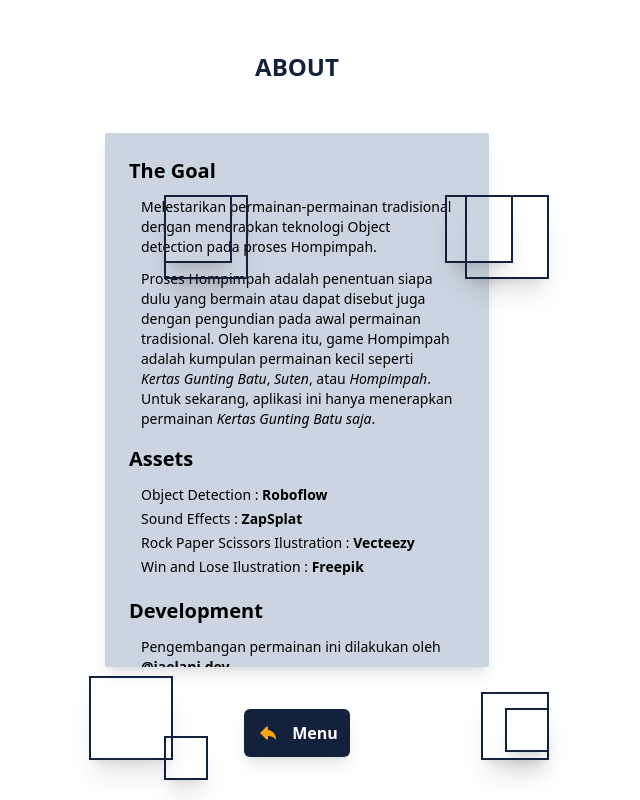
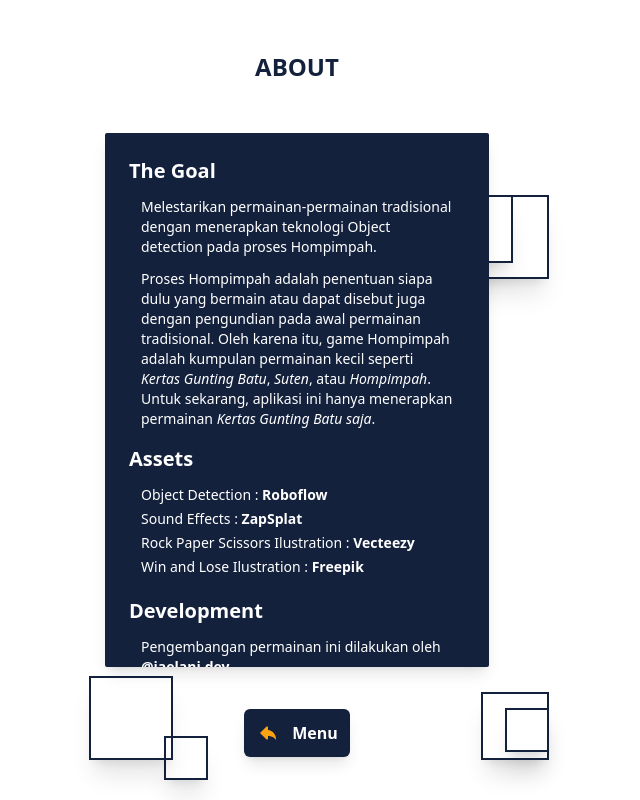
Before and after one commit to MSeptianJ/hompimpah-object-detection, a React (Vite) app: page /about in a window 1280 px wide. Shown: the whole page, without its empty margins (343-983 px from the left). Built offline with nearby package versions, Linux system fonts and the light colour scheme; a web font is replaced by a local one.

Commit message:
Change About Page Style

```diff
--- a/src/routes/about/components/AboutContent.jsx
+++ b/src/routes/about/components/AboutContent.jsx
@@ -23,7 +23,7 @@ const AboutContent = () => {
 					Object Detection :{' '}
 					<a
 						href="https://universe.roboflow.com/hompimpahgame/rockpaperscissors-t0zfu"
-						className=" font-bold text-black"
+						className=" font-bold"
 						target="blank"
 					>
 						Roboflow
@@ -33,7 +33,7 @@ const AboutContent = () => {
 					Sound Effects :{' '}
 					<a
 						href="https://www.zapsplat.com"
-						className=" font-bold text-black"
+						className=" font-bold"
 						target="blank"
 					>
 						ZapSplat
@@ -43,7 +43,7 @@ const AboutContent = () => {
 					Rock Paper Scissors Ilustration :{' '}
 					<a
 						href="https://www.vecteezy.com/vector-art/690792-rock-paper-scissors-hand-icons"
-						className=" font-bold text-black"
+						className=" font-bold"
 						target="blank"
 					>
 						Vecteezy
@@ -53,7 +53,7 @@ const AboutContent = () => {
 					Win and Lose Ilustration :{' '}
 					<a
 						href="https://www.freepik.com/free-vector/anxiety-concept-illustration_20908543.htm#query=lose&position=2&from_view=search&track=sph"
-						className=" font-bold text-black"
+						className=" font-bold"
 						target="blank"
 					>
 						Freepik
@@ -69,7 +69,7 @@ const AboutContent = () => {
 					Pengembangan permainan ini dilakukan oleh{' '}
 					<a
 						href="https://www.instagram.com/jaelani.dev/"
-						className=" font-bold text-black"
+						className=" font-bold"
 						target="blank"
 					>
 						@jaelani.dev
--- a/src/routes/about/index.jsx
+++ b/src/routes/about/index.jsx
@@ -7,10 +7,8 @@ const About = () => {
 		<div className="grid max-h-screen min-h-screen w-full grid-rows-6 items-center text-center">
 			<TitlePage titleText="About" />
 
-			<div className=" row-span-4 h-full w-full">
-				<div className=" mx-auto flex h-full w-3/4 flex-col gap-4 overflow-y-auto rounded-sm bg-slate-300 p-6 shadow-lg">
-					<AboutContent />
-				</div>
+			<div className="z-0 row-span-4 mx-auto grid h-full w-3/4 gap-4 overflow-y-auto rounded-sm bg-primaryColor p-6 text-backColor shadow-lg">
+				<AboutContent />
 			</div>
 
 			<BtnBackToMenu />
```
